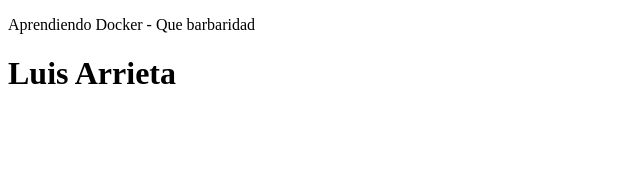
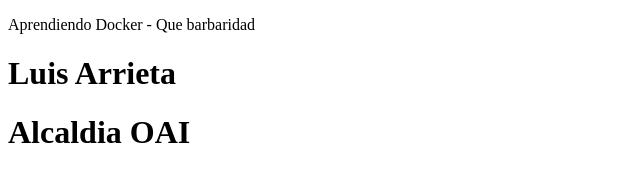
Before and after one commit to larrietacohen/docker, a plain HTML site: page index.html in a window 1280 px wide. Shown: the whole page, without its empty margins (0-640 px from the left). Drawn offline with Linux system fonts and the light colour scheme.

Commit message:
✨ SRE-101: Add new html h1

```diff
--- a/index.html
+++ b/index.html
@@ -9,5 +9,6 @@
 <body>
     <p>Aprendiendo Docker - Que barbaridad</p>
     <h1>Luis Arrieta</h1>
+    <h1>Alcaldia OAI</h1>
 </body>
 </html>
```
